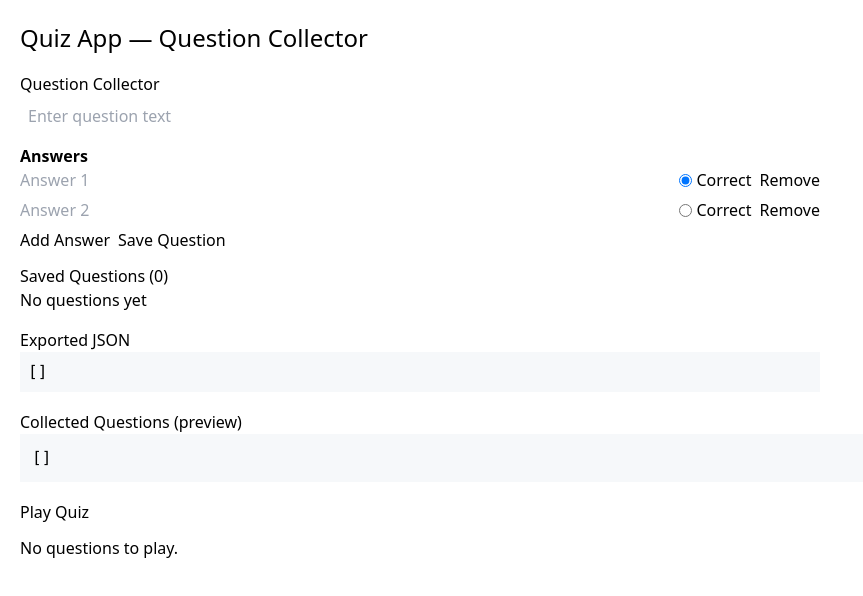
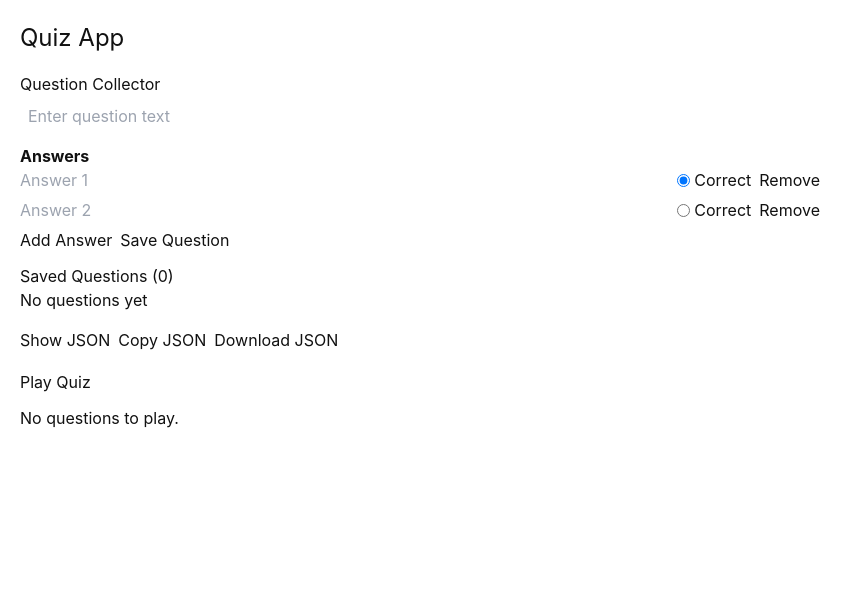
Before and after one commit to djisaksen/quizapp, a React (Create React App) app: page / in a window 1280 px wide. Shown: the top 596 px of the page, without its empty margins (0-863 px from the left). Built offline with nearby package versions, Linux system fonts and the light colour scheme.

Commit message:
Added features to hide and show JSON.

```diff
--- a/src/App.js
+++ b/src/App.js
@@ -7,13 +7,11 @@ function App() {
 
   return (
     <div style={{ padding: 20 }}>
-      <h1 style={{ fontSize: 24, marginBottom: 12 }}>Quiz App — Question Collector</h1>
+      <h1 style={{ fontSize: 24, marginBottom: 12 }}>Quiz App
+      </h1>
       <QuestionCollector onChange={setCollected} />
 
-      <div style={{ marginTop: 18 }}>
-        <h2>Collected Questions (preview)</h2>
-        <pre style={{ background: '#f6f8fa', padding: 12, maxHeight: 300, overflow: 'auto' }}>{JSON.stringify(collected, null, 2)}</pre>
-      </div>
+
 
       <div style={{ marginTop: 18 }}>
         <h2>Play Quiz</h2>
--- a/src/QuestionCollector.js
+++ b/src/QuestionCollector.js
@@ -32,6 +32,8 @@ export default function QuestionCollector({ onChange }) {
   const [correctIndex, setCorrectIndex] = useState(0);
   const [questions, setQuestions] = useState([]);
   const saveTimeout = useRef(null);
+  const [showExport, setShowExport] = useState(false);
+  const [copied, setCopied] = useState(false);
 
   // Load saved questions from localStorage on mount
   useEffect(() => {
@@ -177,8 +179,64 @@ export default function QuestionCollector({ onChange }) {
       </div>
 
       <div style={{ marginTop: 16 }}>
-        <h3>Exported JSON</h3>
-        <pre style={{ background: '#f6f8fa', padding: 8, overflowX: 'auto' }}>{JSON.stringify(questions, null, 2)}</pre>
+        <button type="button" onClick={() => setShowExport((s) => !s)}>
+          {showExport ? 'Hide JSON' : 'Show JSON'}
+        </button>
+        <button
+          type="button"
+          onClick={async () => {
+            const payload = JSON.stringify(questions, null, 2);
+            try {
+              if (navigator.clipboard && navigator.clipboard.writeText) {
+                await navigator.clipboard.writeText(payload);
+              } else {
+                const ta = document.createElement('textarea');
+                ta.value = payload;
+                ta.style.position = 'fixed';
+                ta.style.left = '-9999px';
+                document.body.appendChild(ta);
+                ta.select();
+                document.execCommand('copy');
+                document.body.removeChild(ta);
+              }
+              setCopied(true);
+              setTimeout(() => setCopied(false), 2000);
+            } catch (err) {
+              console.error('Copy failed', err);
+              alert('Unable to copy JSON to clipboard');
+            }
+          }}
+          disabled={questions.length === 0}
+          style={{ marginLeft: 8 }}
+        >
+          Copy JSON
+        </button>
+        <button
+          type="button"
+          onClick={() => {
+            const payload = JSON.stringify(questions, null, 2);
+            const blob = new Blob([payload], { type: 'application/json' });
+            const url = URL.createObjectURL(blob);
+            const a = document.createElement('a');
+            a.href = url;
+            a.download = 'questions.json';
+            document.body.appendChild(a);
+            a.click();
+            document.body.removeChild(a);
+            URL.revokeObjectURL(url);
+          }}
+          disabled={questions.length === 0}
+          style={{ marginLeft: 8 }}
+        >
+          Download JSON
+        </button>
+        {copied && <span style={{ marginLeft: 8, color: 'green' }}>Copied!</span>}
+        {showExport && (
+          <div style={{ marginTop: 8 }}>
+            <h3>Exported JSON</h3>
+            <pre style={{ background: '#f6f8fa', padding: 8, overflowX: 'auto' }}>{JSON.stringify(questions, null, 2)}</pre>
+          </div>
+        )}
       </div>
     </div>
   );
--- a/src/QuizPlayer.js
+++ b/src/QuizPlayer.js
@@ -13,7 +13,7 @@ export default function QuizPlayer({ questions = [], onFinish }) {
 	const q = questions[index];
 
 	function handleSelect(i) {
-    if (showAnswer) return; // don't allow changing after submit
+		if (showAnswer) return;
 		setSelected(i);
 	}
 
--- /dev/null
+++ b/src/index.css
@@ -0,0 +1,27 @@
+/* Global styles: simple black-on-white base for clarity */
+html, body, #root {
+  height: 100%;
+}
+body {
+  margin: 0;
+  font-family: -apple-system, BlinkMacSystemFont, 'Segoe UI', Roboto, 'Helvetica Neue', Arial;
+  background: #ffffff;
+  color: #111111;
+  -webkit-font-smoothing: antialiased;
+  -moz-osx-font-smoothing: grayscale;
+}
+
+button {
+  cursor: pointer;
+}
+
+pre {
+  background: #f6f8fa;
+  color: #111;
+  padding: 8px;
+  border-radius: 4px;
+}
+
+input, textarea {
+  font-family: inherit;
+}
--- a/src/index.js
+++ b/src/index.js
@@ -1,5 +1,6 @@
 import React from 'react';
 import ReactDOM from 'react-dom/client';
+import './index.css';
 import App from './App';
 
 const root = ReactDOM.createRoot(document.getElementById('root'));
```
Lines whose indentation alone changed are shown as unchanged.
